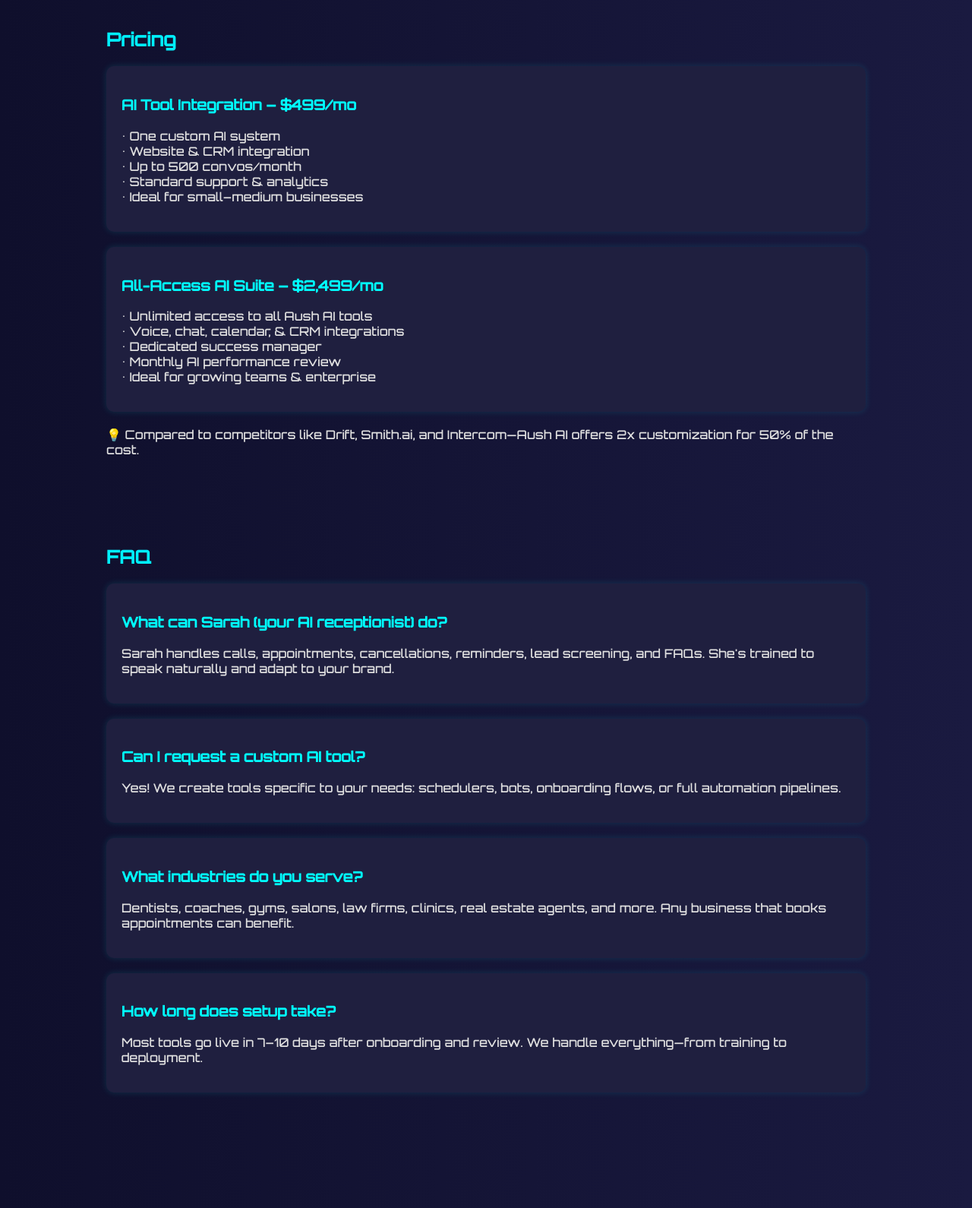
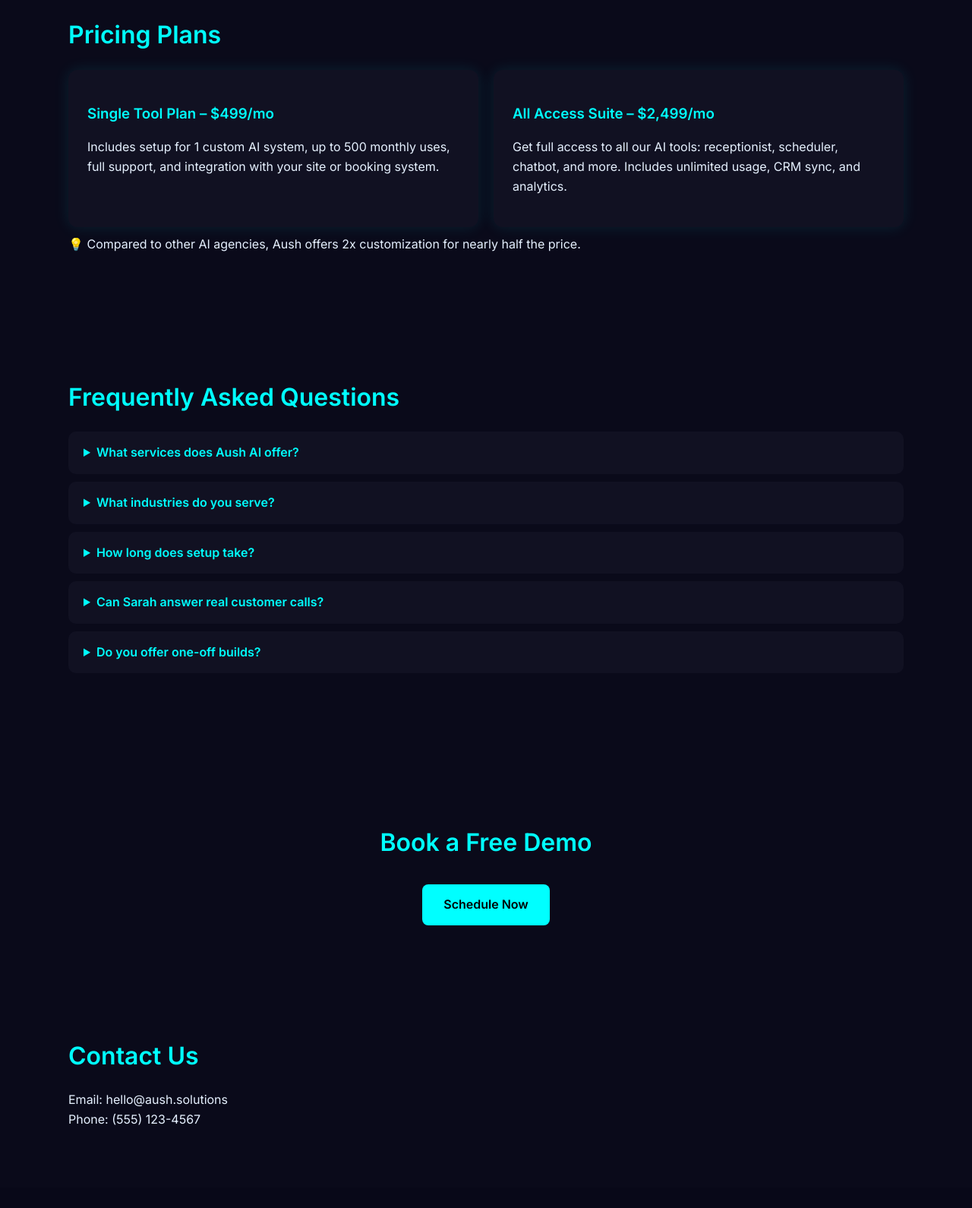
Before and after one commit to Dylanaush/aush-ai-site, a plain HTML site: page index.html in a window 1280 px wide. Shown: the part 1210-2800 px from the top of the page at 76% size. Drawn offline with Linux system fonts and the light colour scheme.

Commit message:
index.html

```diff
--- a/index.html
+++ b/index.html
@@ -1,84 +1,130 @@
 <!DOCTYPE html>
-<html lang="en">
+<html lang="="en">
 <head>
   <meta charset="UTF-8" />
-  <meta name="viewport" content="width=device-width, initial-scale=1.0" />
+  <meta name="viewport" content="width=device-width, initial-scale=1.0"/>
   <title>Aush AI Solutions</title>
-  <link href="https://fonts.googleapis.com/css2?family=Orbitron:wght@500&display=swap" rel="stylesheet">
+  <link href="https://fonts.googleapis.com/css2?family=Orbitron:wght@600&family=Inter:wght@400;600&display=swap" rel="stylesheet">
   <style>
+    :root {
+      --primary: #0ff;
+      --bg: #0a0a1a;
+      --card: #111122;
+      --text: #e6f1ff;
+    }
+
     body {
       margin: 0;
+      font-family: 'Inter', sans-serif;
+      background-color: var(--bg);
+      color: var(--text);
+      line-height: 1.6;
+    }
+
+    header {
+      padding: 40px 20px;
+      text-align: center;
+      background: linear-gradient(to right, #0f0f2c, #111133);
+    }
+
+    header h1 {
       font-family: 'Orbitron', sans-serif;
-      background: linear-gradient(to right, #0f0f2c, #1a1a40);
-      color: #e0e0e0;
+      color: var(--primary);
+      font-size: 2.5em;
+      margin-bottom: 10px;
     }
-    header {
-      background-color: #111133;
-      padding: 20px;
-      text-align: center;
-      border-bottom: 2px solid #0ff;
+
+    nav a {
+      color: var(--primary);
+      text-decoration: none;
+      margin: 0 15px;
+      font-weight: 600;
     }
-    header h1 {
-      margin: 0;
-      font-size: 2.5em;
-      color: #0ff;
-    }
-    nav {
-      display: flex;
-      justify-content: center;
-      gap: 20px;
-      margin-top: 10px;
-    }
-    nav a {
-      color: #0ff;
-      text-decoration: none;
-      font-size: 1em;
-    }
+
     section {
-      padding: 40px;
-      max-width: 1000px;
+      padding: 60px 20px;
+      max-width: 1100px;
       margin: auto;
     }
+
     section h2 {
-      color: #00f0ff;
+      font-size: 2em;
+      color: var(--primary);
       margin-bottom: 20px;
     }
-    .card, .plan, .faq-item {
-      background: #1f1f3f;
-      padding: 20px;
-      border-radius: 10px;
-      box-shadow: 0 0 10px #0ff2;
-      margin-bottom: 20px;
+
+    .grid {
+      display: grid;
+      gap: 20px;
     }
-    .card h3, .plan h3, .faq-item h3 {
-      color: #0ff;
+
+    .grid-2 { grid-template-columns: repeat(auto-fit, minmax(300px, 1fr)); }
+    .grid-3 { grid-template-columns: repeat(auto-fit, minmax(250px, 1fr)); }
+
+    .card {
+      background: var(--card);
+      border-radius: 12px;
+      padding: 25px;
+      box-shadow: 0 0 20px rgba(0, 255, 255, 0.1);
+      transition: 0.3s ease;
     }
+
+    .card:hover {
+      transform: translateY(-5px);
+      box-shadow: 0 0 25px rgba(0, 255, 255, 0.2);
+    }
+
+    .card h3 {
+      color: var(--primary);
+      margin-bottom: 10px;
+    }
+
     .cta {
       text-align: center;
       margin-top: 40px;
     }
+
     .cta a {
-      background-color: #0ff;
+      background-color: var(--primary);
       color: #000;
-      padding: 15px 30px;
-      border-radius: 30px;
+      padding: 14px 28px;
       text-decoration: none;
-      font-size: 1.2em;
-      transition: background-color 0.3s;
+      font-weight: bold;
+      border-radius: 8px;
+      transition: 0.3s;
+      display: inline-block;
+      margin-top: 10px;
     }
+
     .cta a:hover {
       background-color: #00cccc;
     }
+
+    details {
+      background: var(--card);
+      border-radius: 10px;
+      padding: 15px 20px;
+      margin-bottom: 10px;
+    }
+
+    summary {
+      cursor: pointer;
+      font-weight: 600;
+      color: var(--primary);
+    }
+
     footer {
-      background-color: #0a0a22;
+      padding: 30px;
       text-align: center;
-      padding: 20px;
+      background: #080818;
+      color: #999;
       font-size: 0.9em;
-      border-top: 1px solid #0ff;
     }
   </style>
 </head>
+
 <body>
+
   <header>
     <h1>Aush AI Solutions</h1>
     <nav>
@@ -86,51 +132,75 @@
       <a href="#services">Services</a>
       <a href="#pricing">Pricing</a>
       <a href="#faq">FAQ</a>
-      <a href="#booking">Book a Demo</a>
+      <a href="#booking">Book Demo</a>
       <a href="#contact">Contact</a>
     </nav>
   </header>
 
   <section id="about">
     <h2>About Aush AI</h2>
-    <p>Aush AI Solutions delivers intelligent automation tools like AI receptionists, smart schedulers, and custom conversational agents for service-based businesses. We help automate bookings, calls, and customer service with human-like AI systems—affordably and globally.</p>
+    <p>Aush AI Solutions builds intelligent tools like AI receptionists, smart schedulers, and conversational agents for service-based businesses. We automate bookings, phone calls, and customer support using human-like AI.</p>
   </section>
 
   <section id="services">
-    <h2>Services</h2>
-    <div class="card"><h3>AI Receptionist</h3><p>Sarah, our AI receptionist, answers calls, handles bookings, FAQs, and reschedules 24/7 using voice or web.</p></div>
-    <div class="card"><h3>Smart Scheduler</h3><p>Our AI scheduler integrates with Calendly, Google Calendar, and TidyCal to manage client appointments intelligently.</p></div>
-    <div class="card"><h3>Customer Support Bot</h3><p>A responsive support bot trained on your business FAQs, policies, and tone—available across phone, chat, or text.</p></div>
-    <div class="card"><h3>Custom AI Agents</h3><p>Need something more tailored? We build AI agents specifically for your niche—from dental clinics to coaching businesses.</p></div>
+    <h2>Our Services</h2>
+    <div class="grid grid-2">
+      <div class="card">
+        <h3>AI Receptionist</h3>
+        <p>Sarah handles calls 24/7, books appointments, cancels or reschedules, and answers FAQs in a natural voice.</p>
+      </div>
+      <div class="card">
+        <h3>Smart Scheduler</h3>
+        <p>Connects to Calendly and your calendar to intelligently manage bookings and availability.</p>
+      </div>
+      <div class="card">
+        <h3>AI Support Bot</h3>
+        <p>Train an AI to handle customer questions, returns, policies, and support tickets across your channels.</p>
+      </div>
+      <div class="card">
+        <h3>Custom AI Integrations</h3>
+        <p>Have a unique need? We build tailor-made AI agents for your specific workflow or industry.</p>
+      </div>
+    </div>
   </section>
 
   <section id="pricing">
-    <h2>Pricing</h2>
-    <div class="plan"><h3>AI Tool Integration – $499/mo</h3><p>• One custom AI system<br>• Website & CRM integration<br>• Up to 500 convos/month<br>• Standard support & analytics<br>• Ideal for small–medium businesses</p></div>
-    <div class="plan"><h3>All-Access AI Suite – $2,499/mo</h3><p>• Unlimited access to all Aush AI tools<br>• Voice, chat, calendar, & CRM integrations<br>• Dedicated success manager<br>• Monthly AI performance review<br>• Ideal for growing teams & enterprise</p></div>
-    <p>💡 Compared to competitors like Drift, Smith.ai, and Intercom—Aush AI offers 2x customization for 50% of the cost.</p>
+    <h2>Pricing Plans</h2>
+    <div class="grid grid-2">
+      <div class="card">
+        <h3>Single Tool Plan – $499/mo</h3>
+        <p>Includes setup for 1 custom AI system, up to 500 monthly uses, full support, and integration with your site or booking system.</p>
+      </div>
+      <div class="card">
+        <h3>All Access Suite – $2,499/mo</h3>
+        <p>Get full access to all our AI tools: receptionist, scheduler, chatbot, and more. Includes unlimited usage, CRM sync, and analytics.</p>
+      </div>
+    </div>
+    <p style="margin-top:10px;">💡 Compared to other AI agencies, Aush offers 2x customization for nearly half the price.</p>
   </section>
 
   <section id="faq">
-    <h2>FAQ</h2>
-    <div class="faq-item"><h3>What can Sarah (your AI receptionist) do?</h3><p>Sarah handles calls, appointments, cancellations, reminders, lead screening, and FAQs. She's trained to speak naturally and adapt to your brand.</p></div>
-    <div class="faq-item"><h3>Can I request a custom AI tool?</h3><p>Yes! We create tools specific to your needs: schedulers, bots, onboarding flows, or full automation pipelines.</p></div>
-    <div class="faq-item"><h3>What industries do you serve?</h3><p>Dentists, coaches, gyms, salons, law firms, clinics, real estate agents, and more. Any business that books appointments can benefit.</p></div>
-    <div class="faq-item"><h3>How long does setup take?</h3><p>Most tools go live in 7–10 days after onboarding and review. We handle everything—from training to deployment.</p></div>
+    <h2>Frequently Asked Questions</h2>
+    <details><summary>What services does Aush AI offer?</summary><p>We offer AI receptionists, smart schedulers, support bots, and full custom integrations for your business.</p></details>
+    <details><summary>What industries do you serve?</summary><p>Dentists, real estate agents, coaches, clinics, salons, law firms — basically any appointment-based business.</p></details>
+    <details><summary>How long does setup take?</summary><p>Most tools go live within 7–10 days. We fully handle training, customization, and deployment for you.</p></details>
+    <details><summary>Can Sarah answer real customer calls?</summary><p>Yes — she sounds human, understands real conversations, and can book calls, answer questions, and screen leads.</p></details>
+    <details><summary>Do you offer one-off builds?</summary><p>Yes! Reach out to us for project-based AI development or consulting.</p></details>
   </section>
 
   <section id="booking" class="cta">
     <h2>Book a Free Demo</h2>
-    <a href="https://calendly.com/1023dma/30min" target="_blank">Book Now</a>
+    <a href="https://calendly.com/1023dma/30min" target="_blank">Schedule Now</a>
   </section>
 
   <section id="contact">
-    <h2>Contact</h2>
+    <h2>Contact Us</h2>
     <p>Email: hello@aush.solutions<br>Phone: (555) 123-4567</p>
   </section>
 
   <footer>
     &copy; 2025 Aush AI Solutions. All rights reserved.
   </footer>
+
 </body>
 </html>
```
